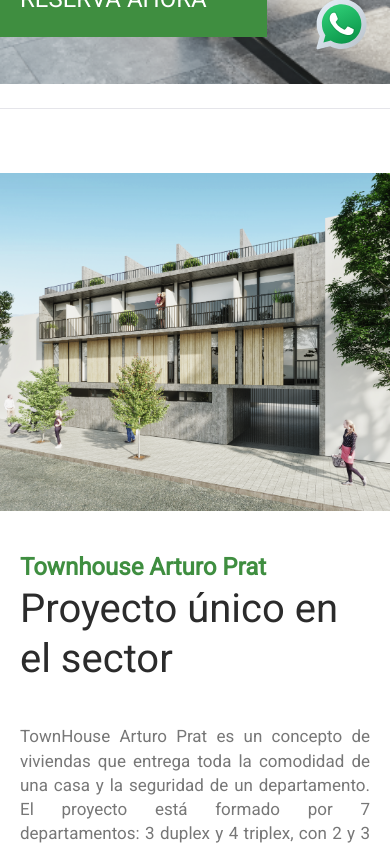
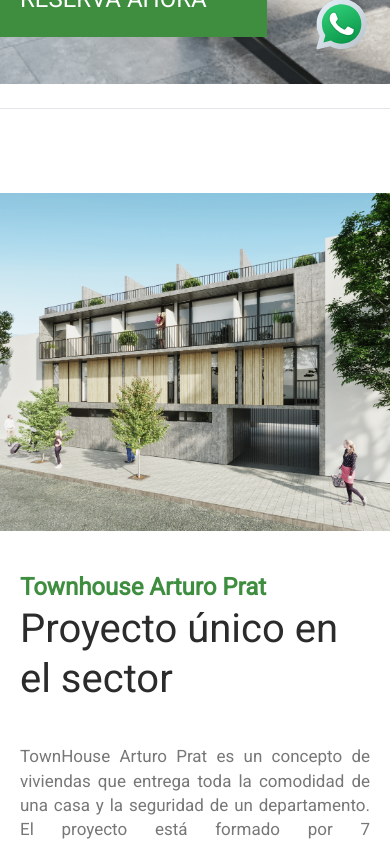
Before and after one commit to mixoO-O/arturo-prat-townhouse, a Next.js app: page / in a window 390 px wide. Shown: the part 760-1604 px from the top of the page. Built offline with nearby package versions, Linux system fonts and the light colour scheme.

Commit message:
new margin mobile

```diff
--- a/components/_Page/Characteristics/Styles.module.scss
+++ b/components/_Page/Characteristics/Styles.module.scss
@@ -78,7 +78,7 @@
 @media screen and (max-width: $tablet-size) {
   .characteristics {
     flex-direction: column;
-    margin-top: 0px;
+    margin-top: 40px;
 
     .car {
       width: 100vw;
--- a/components/_Page/Location/Styles.module.scss
+++ b/components/_Page/Location/Styles.module.scss
@@ -70,7 +70,7 @@
 @media screen and (max-width: $tablet-size) {
   .content {
     flex-direction: column;
-    margin-top: 20px;
+    margin-top: 60px;
 
     .contentImg {
       width: 100vw;
--- a/components/_Page/Proyect/Styles.module.scss
+++ b/components/_Page/Proyect/Styles.module.scss
@@ -78,7 +78,7 @@
 @media screen and (max-width: $tablet-size) {
   .content {
     flex-direction: column;
-    margin-top: 0px;
+    margin-top: 20px;
 
     .car {
       width: 100vw;
```
